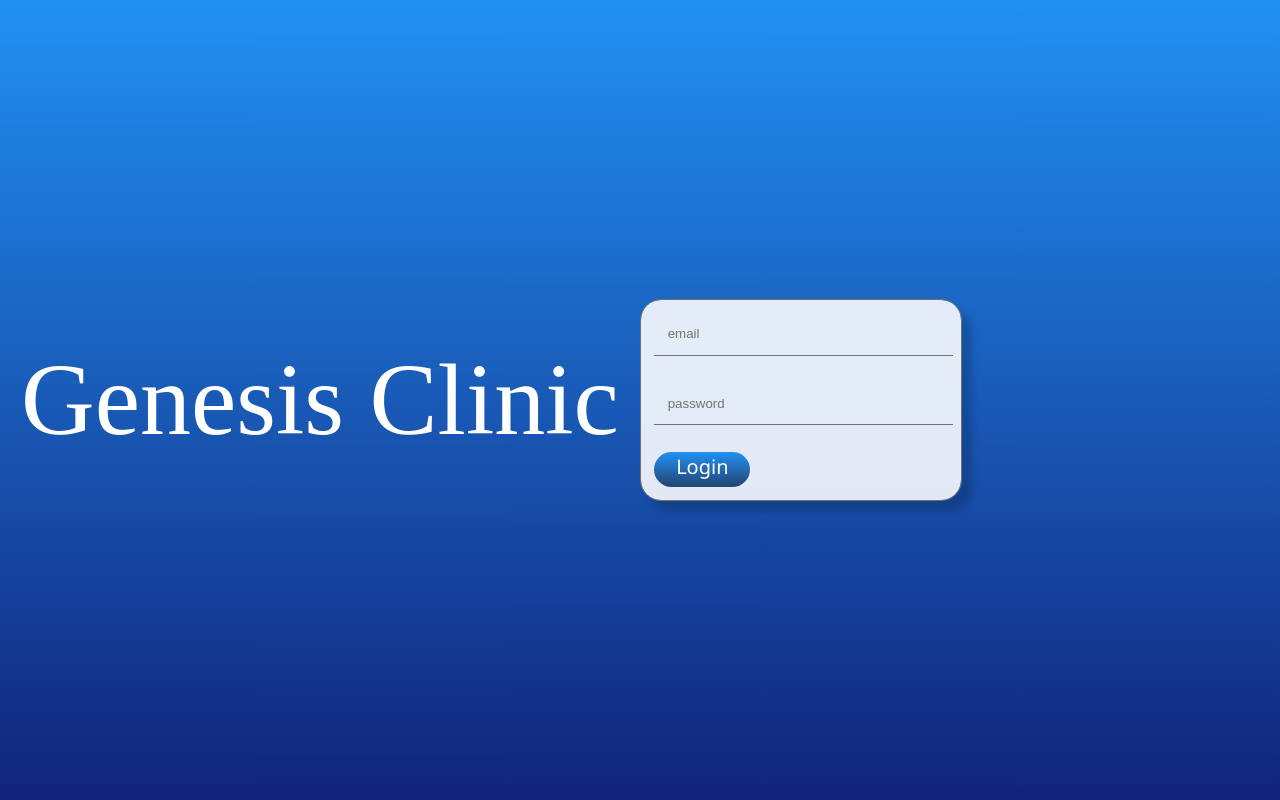
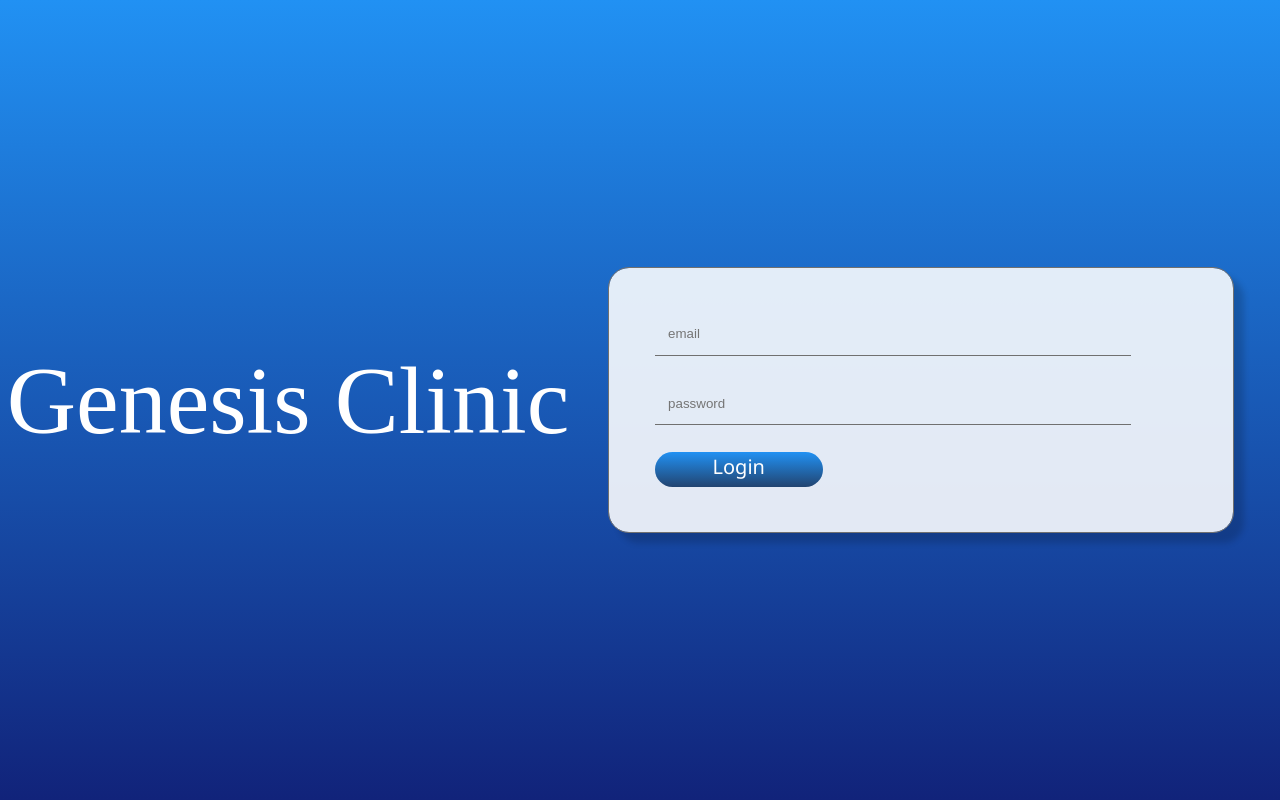
Before and after one commit to shizzeer/wdpai, a PHP site: page /public/views/login.html in a window 1280 px wide. Run offline with PHP 8.4, Linux system fonts and the light colour scheme.

Commit message:
Added responsivness to the login page, sign-up page partialy done

```diff
--- /dev/null
+++ b/public/css/login.css
@@ -0,0 +1,133 @@
+* {
+    box-sizing: border-box;
+}
+
+body {
+    margin: 0;
+}
+
+#large_logo {
+    text-align: left;
+    font: normal normal normal 6em Gadugi;
+    letter-spacing: 0px;
+    color: #FFFFFF;
+    width: 50%;
+    text-align: center;
+}
+
+.small_logo {
+    font: normal normal normal 4vh Gadugi;
+    letter-spacing: 0px;
+    color: #FFFFFF;
+}
+
+.container {
+    width: 100vw;
+    height: 100vh;
+    background: transparent linear-gradient(180deg, #2191F3 0%, #11237A 100%) 0% 0% no-repeat padding-box;
+
+    display: flex;
+    flex-direction: row;
+    justify-content: center;
+    align-items: center;
+}
+
+.logo-container {
+    text-align: center;
+}
+
+.login-container {
+    display: flex;
+    flex-direction: column;
+    justify-content: center;
+    align-items: center;
+    height: 50vh;
+    width: 50%;
+    margin-right: 2em;
+}
+
+/* .form-container {
+    margin: auto;
+    border: 3px solid blue;
+} */
+
+form {
+    /* height: 30vh; */
+    padding: 2em;
+
+    background: #FFFFFFE0 0% 0% no-repeat padding-box;
+    box-shadow: 10px 10px 6px #00000029;
+    border: 1px solid #707070;
+    border-radius: 21px;
+}
+
+.login_button {
+    background: transparent linear-gradient(180deg, #2191F3 0%, #224470 100%) 0% 0% no-repeat padding-box;
+    border: 1px solid #707070;
+    border-radius: 46px;
+    width: 30%;
+    border: none;
+    color: white;
+    margin: 1em;
+    color: white;
+    line-height: 2.5em;
+}
+
+.login_input {
+    background-color: transparent;
+    border: none;
+    border-bottom: 1px solid #707070;
+    padding: 1em;
+    margin: 1em;
+    width: 85%;
+}
+
+.buttons_text {
+    text-align: left;
+    font: normal normal normal 20px Segoe UI;
+    letter-spacing: 0px;
+    color: #FFFFFF;
+}
+
+@media (min-width: 40em) {
+    .login-container {
+        margin-left: 2em;
+    }
+}
+
+@media only screen and (max-device-width: 600px) {
+    .container {
+        flex-direction: column;
+    }
+
+    * {
+        font-size: 36px;
+    }
+
+    .login-container,
+    .logo-container
+    #logo {
+        width: 100%;
+    }
+
+    .logo-container {
+        text-align: center;
+    }
+
+    #logo {
+        font-size: 4em;
+        margin: 0.5em;
+    }
+
+    .buttons_text {
+        font: normal normal normal 0.75em Segoe UI;
+    }
+
+    form, input {
+        width: 80%;
+    }
+
+    form {
+        margin: 2em auto;
+    }
+}
--- a/public/views/login.html
+++ b/public/views/login.html
@@ -1,16 +1,18 @@
 <!DOCTYPE html>
 <head>
-    <link rel="stylesheet" type="text/css" href="../css/style.css">
+    <link rel="stylesheet" type="text/css" href="../css/login.css">
     <title>LOGIN PAGE</title>
 </head>
 <body>
     <div class="container">
-        <span id="large_logo">Genesis Clinic</span>
+        <div class="logo-container">
+            <span id="large_logo">Genesis Clinic</span>
+        </div>
         <div class="login-container">
             <form>
-                <input name="email" type="text" placeholder="email">
-                <input name="password" type="password" placeholder="password">
-                <button><span class="buttons_text">Login</span></button>
+                <input class="login_input" name="email" type="text" placeholder="email">
+                <input class="login_input" name="password" type="password" placeholder="password">
+                <button class="login_button"><span class="buttons_text">Login</span></button>
             </form>
         </div>
     </div>
--- a/public/views/offers.html
+++ b/public/views/offers.html
@@ -1,6 +1,6 @@
 <!DOCTYPE html>
 <head>
-    <link rel="stylesheet" type="text/css" href="../css/style.css">
+    <link rel="stylesheet" type="text/css" href="../css/main.css">
     <script src="https://kit.fontawesome.com/ec121d0778.js" crossorigin="anonymous"></script>
     <title>OUR OFFERS</title>
 </head>
```
Also changed, not shown: public/css/main.css (renamed from public/css/style.css, +7 -93 lines), public/css/registration.css (added, +38 -0 lines), public/views/registration.html (added, +34 -0 lines).
